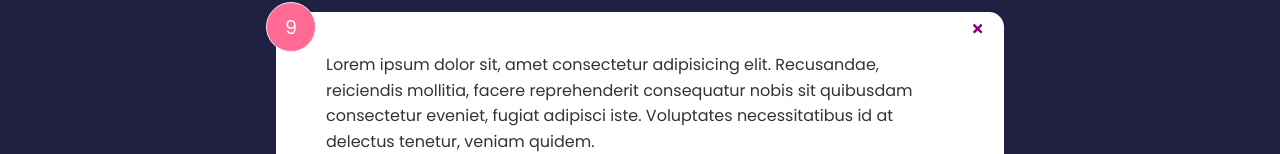
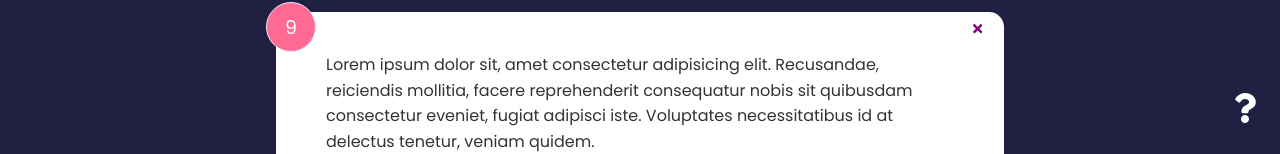
Before and after one commit to timshinsergey/react-feedback-app, a React (Create React App) app: page / in a window 1280 px wide. Shown: the part 649-803 px from the top of the page. Built offline with nearby package versions, Linux system fonts and the light colour scheme.

Commit message:
creating AboutIconLink component

```diff
--- a/src/App.js
+++ b/src/App.js
@@ -6,8 +6,9 @@
 import FeedbackList from './components/FeedbackList'
 import FeedbackStats from './components/FeedbackStats'
 import FeedbackForm from './components/FeedbackForm'
+import AboutIconLink from './components/AboutIconLink'
+import AboutPage from './pages/AboutPage'
 import FeedbackData from './data/FeedbackData'
-import AboutPage from './pages/AboutPage'
 
 function App() {
 	const [feedback, setFeedback] = useState(FeedbackData)
@@ -24,10 +25,6 @@
 	}
 	return (
 		<Router>
-			<div className="container">
-
-			</div>
-
 			<Header />
 			<div className="container">
 				<Routes>
@@ -40,6 +37,8 @@
 					} />
 					<Route path='/about' element={<AboutPage />} />
 				</Routes>
+
+				<AboutIconLink />
 			</div>
 		</Router>
 	)
--- /dev/null
+++ b/src/components/AboutIconLink.jsx
@@ -0,0 +1,14 @@
+import { FaQuestion } from 'react-icons/fa'
+import { Link } from 'react-router-dom'
+
+function AboutIconLink() {
+  return (
+    <div className='about-link'>
+      <Link to='/about'>
+        <FaQuestion size={30} />
+      </Link>
+    </div>
+  )
+}
+
+export default AboutIconLink
--- a/src/index.css
+++ b/src/index.css
@@ -186,7 +186,7 @@
 }
 
 .about-link {
-  position: absolute;
+  position: fixed;
   bottom: 20px;
   right: 20px;
   color: #fff;
--- a/src/pages/AboutPage.jsx
+++ b/src/pages/AboutPage.jsx
@@ -1,3 +1,4 @@
+import { Link } from 'react-router-dom'
 import Card from '../components/shared/Card'
 
 function AboutPage() {
@@ -9,7 +10,7 @@
         <p>Version: 1.0.0</p>
 
         <p>
-          <a href='/'>Back To Home</a>
+          <Link to='/'>Back To Home</Link>
         </p>
       </div>
     </Card>
```
